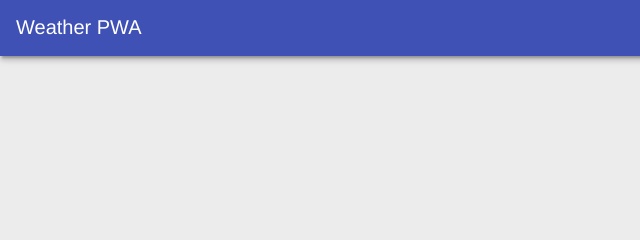
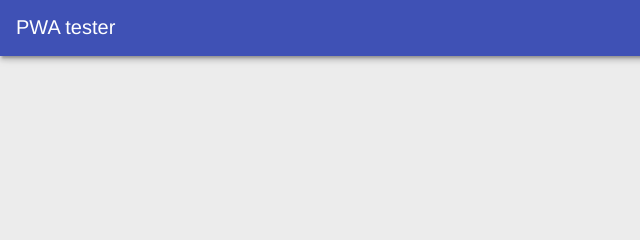
Before and after one commit to guillaumeamortila/guillaumeamortila.github.io, a plain HTML site: page index.html in a window 1280 px wide. Shown: the top 240 px of the page, 0-640 px from the left. Drawn offline with Linux system fonts and the light colour scheme.

Commit message:
kdor-version3

```diff
--- a/index.html
+++ b/index.html
@@ -21,15 +21,15 @@
   <meta http-equiv="X-UA-Compatible" content="IE=edge">
   <link rel="canonical" href="https://weather-pwa-sample.firebaseapp.com/final/">
   <meta name="viewport" content="width=device-width, initial-scale=1.0">
-  <title>Weather PWA</title>
-  <link rel="stylesheet" type="text/css" href="styles/inline.css">
+  <title>PWA tester</title>
+  <link rel="stylesheet" type="text/css" href="styles/style.css">
 
   <!-- TODO add manifest here -->
   <link rel="manifest" href="manifest.json">
   <!-- Add to home screen for Safari on iOS -->
   <meta name="apple-mobile-web-app-capable" content="yes">
   <meta name="apple-mobile-web-app-status-bar-style" content="black">
-  <meta name="apple-mobile-web-app-title" content="Weather PWA">
+  <meta name="apple-mobile-web-app-title" content="PWA tester">
   <link rel="apple-touch-icon" href="images/icons/icon-152x152.png">
   <meta name="msapplication-TileImage" content="images/icons/icon-144x144.png">
   <meta name="msapplication-TileColor" content="#2F3BA2">
@@ -42,7 +42,7 @@
   <div id="ctnr"></div>
 
   <header class="header">
-    <h1 class="header__title">Weather PWA</h1>
+    <h1 class="header__title">PWA tester</h1>
     <button id="butRefresh" class="headerButton" aria-label="Refresh"></button>
     <button id="butAdd" class="headerButton" aria-label="Add"></button>
   </header>
```
Also changed, not shown: styles/style.css (renamed from styles/inline.css).
